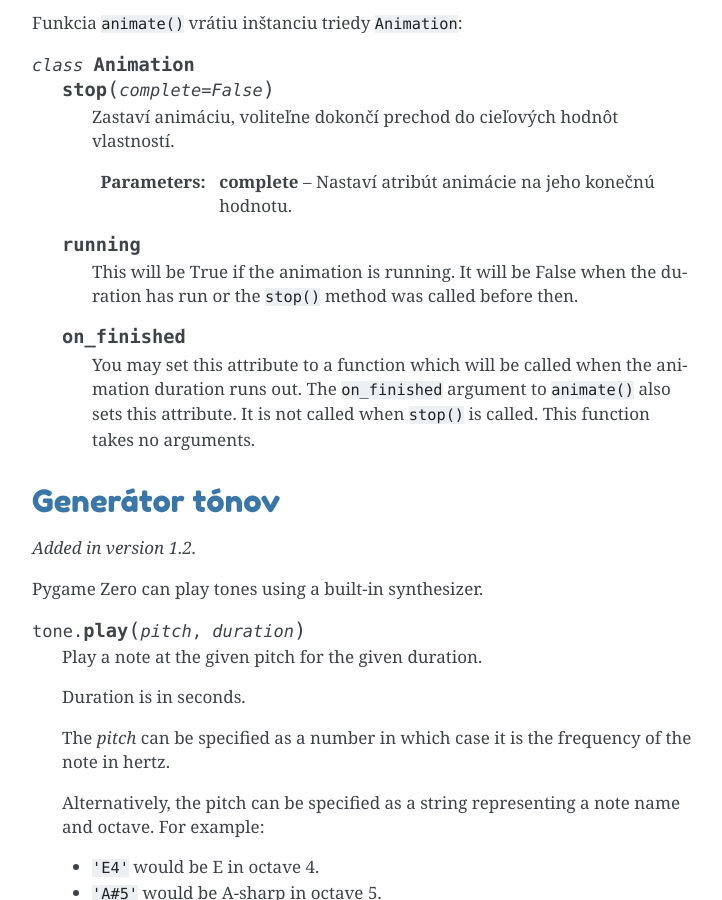
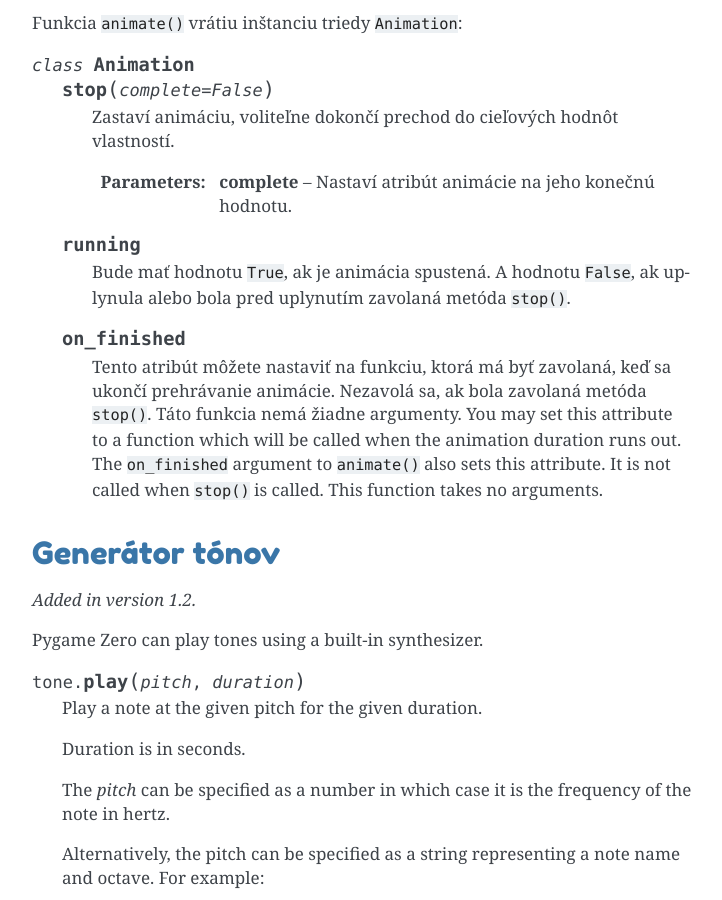
Before and after one commit to bletvaska/pgzero-slovak, a Sphinx documentation site: the page built from doc/builtins.rst, in a window 1280 px wide and 900 px high, scrolled down 13791 px. Shown: the whole window, without its empty margins (388-1110 px from the left). Built offline with Sphinx 7.4.7, drawn with Linux system fonts in a browser that asks for light colours; pages that are not in the unit, such as notebooks, are missing from menus.

Commit message:
one more heading

```diff
--- a/doc/builtins.rst
+++ b/doc/builtins.rst
@@ -691,12 +691,15 @@ Funkcia ``animate()`` vrátiu inštanciu triedy ``Animation``:
 
     .. attribute:: running
 
-        This will be True if the animation is running. It will be False
-        when the duration has run or the ``stop()`` method was called before
-        then.
+        Bude mať hodnotu ``True``, ak je animácia spustená. A hodnotu ``False``,
+        ak uplynula alebo bola pred uplynutím zavolaná metóda ``stop()``.
 
     .. attribute:: on_finished
 
+        Tento atribút môžete nastaviť na funkciu, ktorá má byť zavolaná, keď
+        sa ukončí prehrávanie animácie.
+        Nezavolá sa, ak bola zavolaná metóda ``stop()``. Táto funkcia nemá
+        žiadne argumenty.
         You may set this attribute to a function which will be called
         when the animation duration runs out. The ``on_finished`` argument
         to ``animate()`` also sets this attribute. It is not called when
--- a/doc/index.rst
+++ b/doc/index.rst
@@ -66,8 +66,8 @@ for learners.
     stickers
 
 
-Improving Pygame Zero
----------------------
+Vylepšovanie knižnice Pygame Zero
+---------------------------------
 
 .. toctree::
     :maxdepth: 2
```
